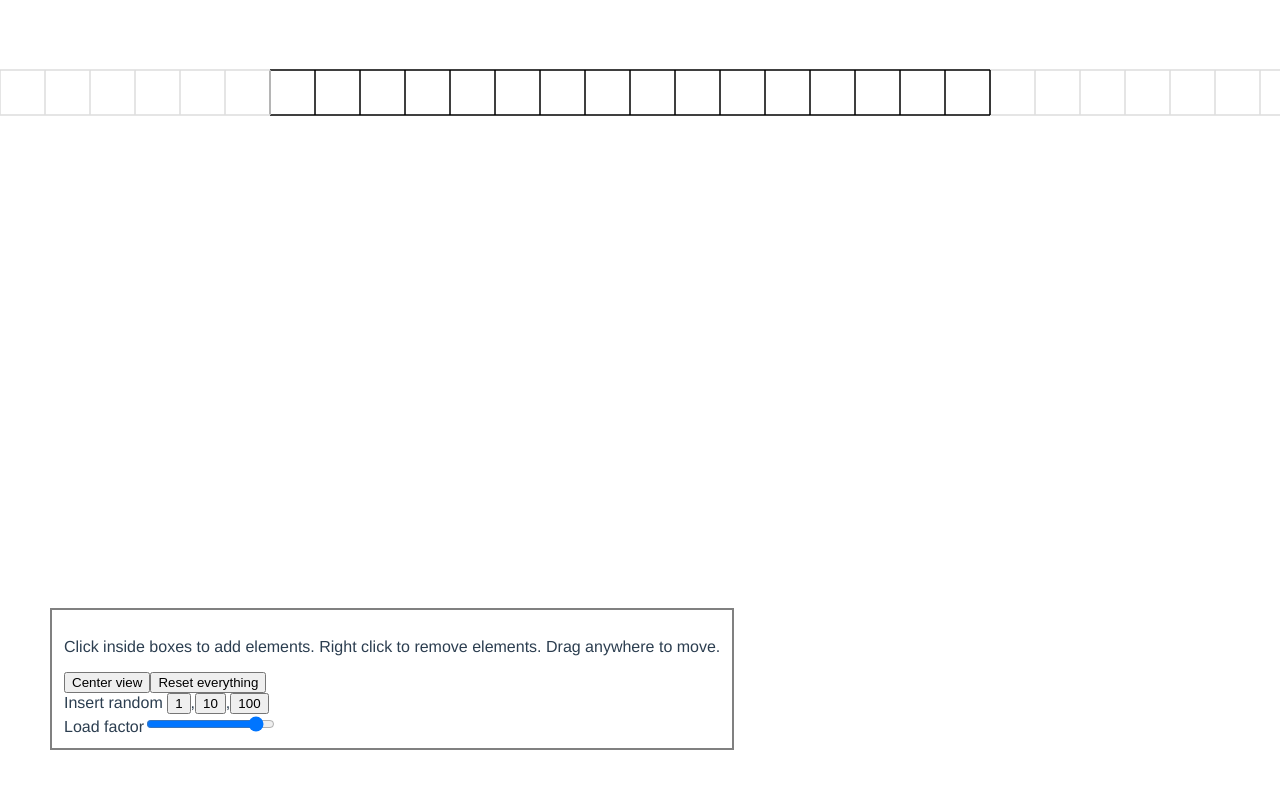
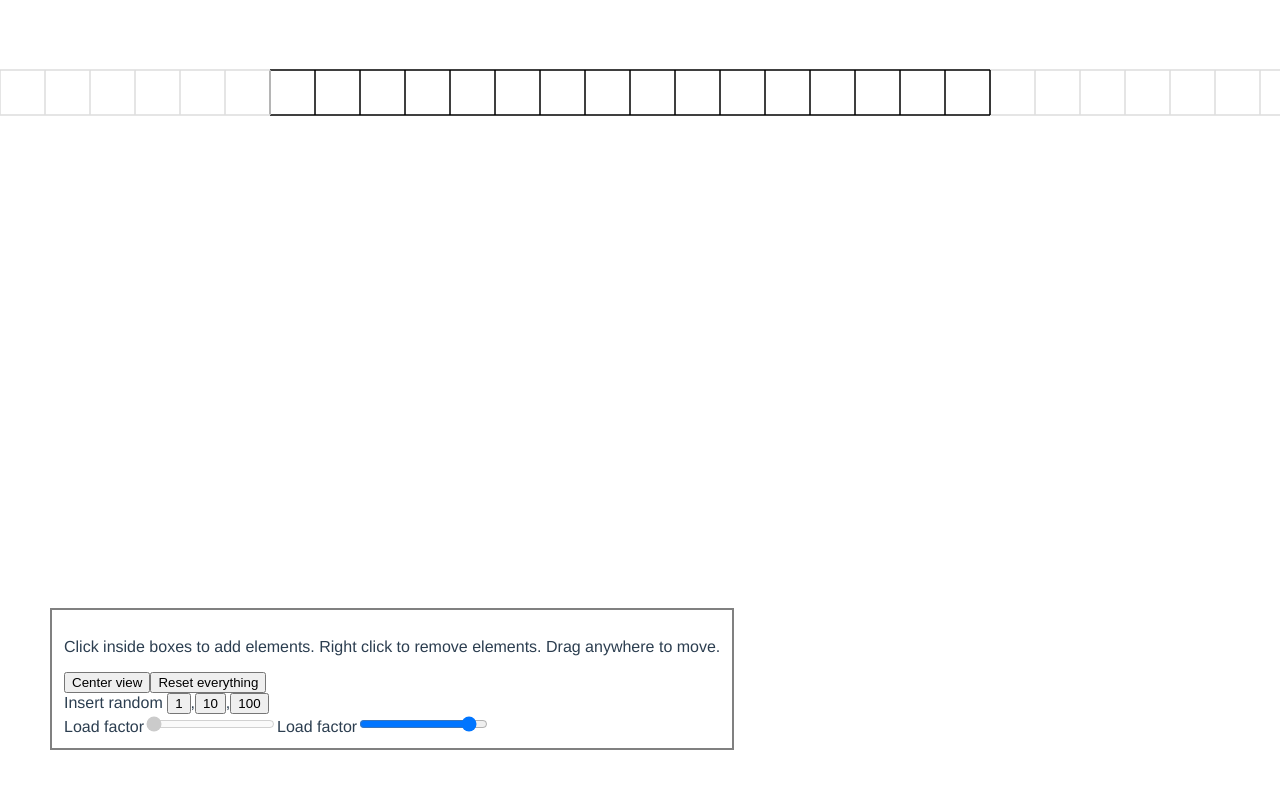
Before and after one commit to pczarn/code, a Vue app in the folder visualize/: page / in a window 1280 px wide. Shown: the top 788 px of the page. Built offline with nearby package versions, Linux system fonts and the light colour scheme.

Commit message:
Show current load

```diff
--- a/visualize/src/components/Hello.vue
+++ b/visualize/src/components/Hello.vue
@@ -25,9 +25,11 @@
       <input type="button" :value="count" @click="insertRandom(count)">
     </template>
     <br>
+    <label for="current-load">Load factor</label>
+    <input type="range" name="current-load" min="0.01" max="1" step="0.01" disabled="disabled" :value="currentLoad">
     <label for="load-factor">Load factor</label>
     <!-- important to have the load factor non-zero and no higher than 1 -->
-    <input type="range" min="0.01" max="1" step="0.01" v-model="loadFactor">
+    <input type="range" name="load-factor" min="0.01" max="1" step="0.01" v-model="loadFactor">
   </div>
 </div>
 </template>
@@ -126,6 +128,9 @@ export default {
       } else {
         return []
       }
+    },
+    currentLoad () {
+      return this.map.size / this.map.capacity
     },
     ...mapGetters(['map', 'capacity']),
   },
```
